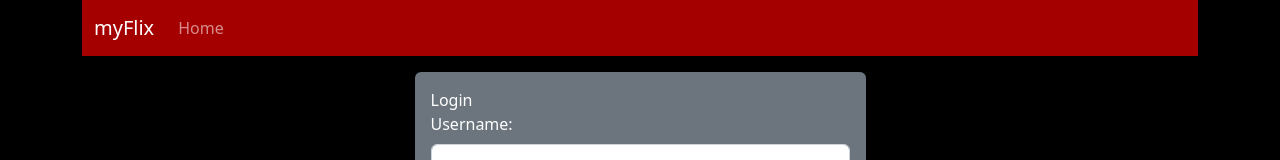
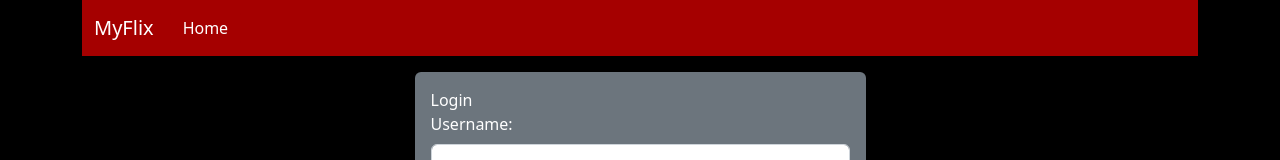
Before and after one commit to loganjlevin/myFlix-client, a React (Vite) app: page / in a window 1280 px wide. Shown: the top 160 px of the page. Built offline with nearby package versions, Linux system fonts and the light colour scheme.

Commit message:
added home button to navbar

```diff
--- a/src/components/main-view/main-view.jsx
+++ b/src/components/main-view/main-view.jsx
@@ -1,8 +1,8 @@
-import { useState, useEffect } from "react";
-import MovieCard from "../movie-card/movie-card";
-import MovieView from "../movie-view/movie-view";
-import LoginView from "../login-view/login-view";
-import SignupView from "../signup-view/signup-view";
+import { useState, useEffect } from 'react';
+import MovieCard from '../movie-card/movie-card';
+import MovieView from '../movie-view/movie-view';
+import LoginView from '../login-view/login-view';
+import SignupView from '../signup-view/signup-view';
 import {
   Row,
   Col,
@@ -11,11 +11,11 @@ import {
   Nav,
   Container,
   Form,
-} from "react-bootstrap";
+} from 'react-bootstrap';
 
 const MainView = () => {
-  const storedUser = JSON.parse(localStorage.getItem("user"));
-  const storedToken = JSON.parse(localStorage.getItem("token"));
+  const storedUser = JSON.parse(localStorage.getItem('user'));
+  const storedToken = JSON.parse(localStorage.getItem('token'));
   const [selectedMovie, setSelectedMovie] = useState(null);
   const [movies, setMovies] = useState([]);
   const [user, setUser] = useState(storedUser);
@@ -26,7 +26,7 @@ const MainView = () => {
     if (!token) {
       return;
     }
-    fetch("https://myflix-d2kt.onrender.com/movies", {
+    fetch('https://myflix-d2kt.onrender.com/movies', {
       headers: { Authorization: `Bearer ${token}` },
     })
       .then((response) => response.json())
@@ -63,13 +63,23 @@ const MainView = () => {
 
   return (
     <>
+      {/* NAVBAR */}
       <Navbar bg="primary" variant="dark" expand="lg">
         <Container>
-          <Navbar.Brand href="#home">myFlix</Navbar.Brand>
+          <Navbar.Brand href="#home">MyFlix</Navbar.Brand>
           <Navbar.Toggle aria-controls="basic-navbar-nav" />
           <Navbar.Collapse id="basic-navbar-nav">
             <Nav className="me-auto">
-              <Nav.Link href="#home">Home</Nav.Link>
+              <Form inline>
+                <Button
+                  variant="primary"
+                  onClick={() => {
+                    setSelectedMovie(null);
+                  }}
+                >
+                  Home
+                </Button>
+              </Form>
             </Nav>
             {user ? (
               <Form inline>
@@ -91,6 +101,7 @@ const MainView = () => {
         </Container>
       </Navbar>
       <Row className="justify-content-md-center">
+        {/* LOGIN VIEW */}
         {!user ? (
           <Col md={5}>
             <LoginView
@@ -99,10 +110,12 @@ const MainView = () => {
                 setToken(token);
               }}
             />
+            {/* SINGUP VIEW */}
             <SignupView />
           </Col>
         ) : selectedMovie ? (
           <>
+            {/* MOVIE VIEW */}
             <Col md={8}>
               <MovieView
                 movie={selectedMovie}
@@ -114,7 +127,7 @@ const MainView = () => {
             <Col md={12} className="mt-5 text-white">
               <h2>Similar Movies</h2>
             </Col>
-
+            {/* SIMILAR MOVIES LIST */}
             {similarMovies.map((movie) => {
               return (
                 <Col className="mb-4" key={movie._id} md={3}>
@@ -133,9 +146,10 @@ const MainView = () => {
           <div>Movie list is empty!</div>
         ) : (
           <>
+            {/* MOVIE LIST */}
             {movies.map((movie) => {
               return (
-                <Col className="mt-3 mb-3" key={movie._id} md={3}>
+                <Col className="my-3" key={movie._id} md={3}>
                   <MovieCard
                     movie={movie}
                     onMovieClick={() => {
```
Also changed, not shown: 2 other files (tests, documents, lock files or other folders).
